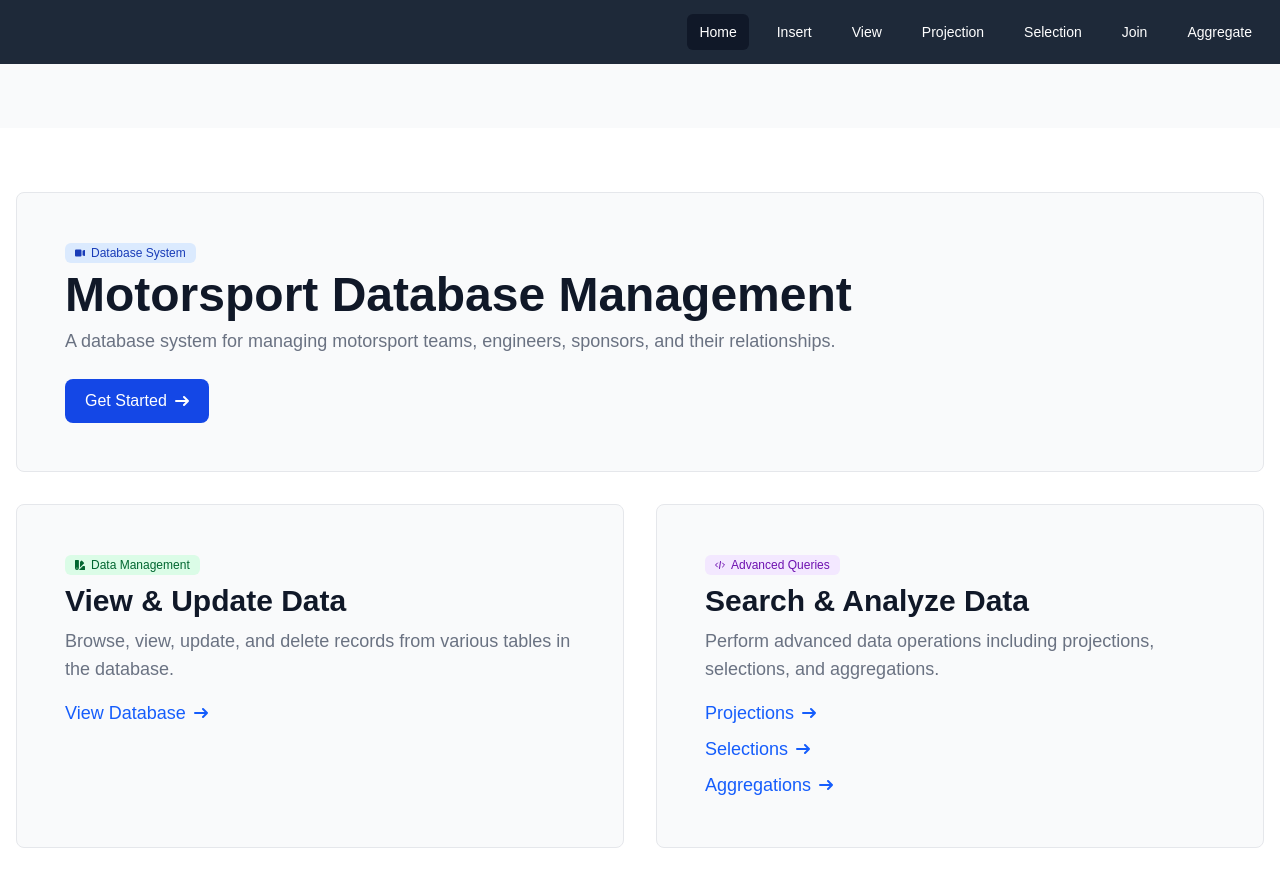
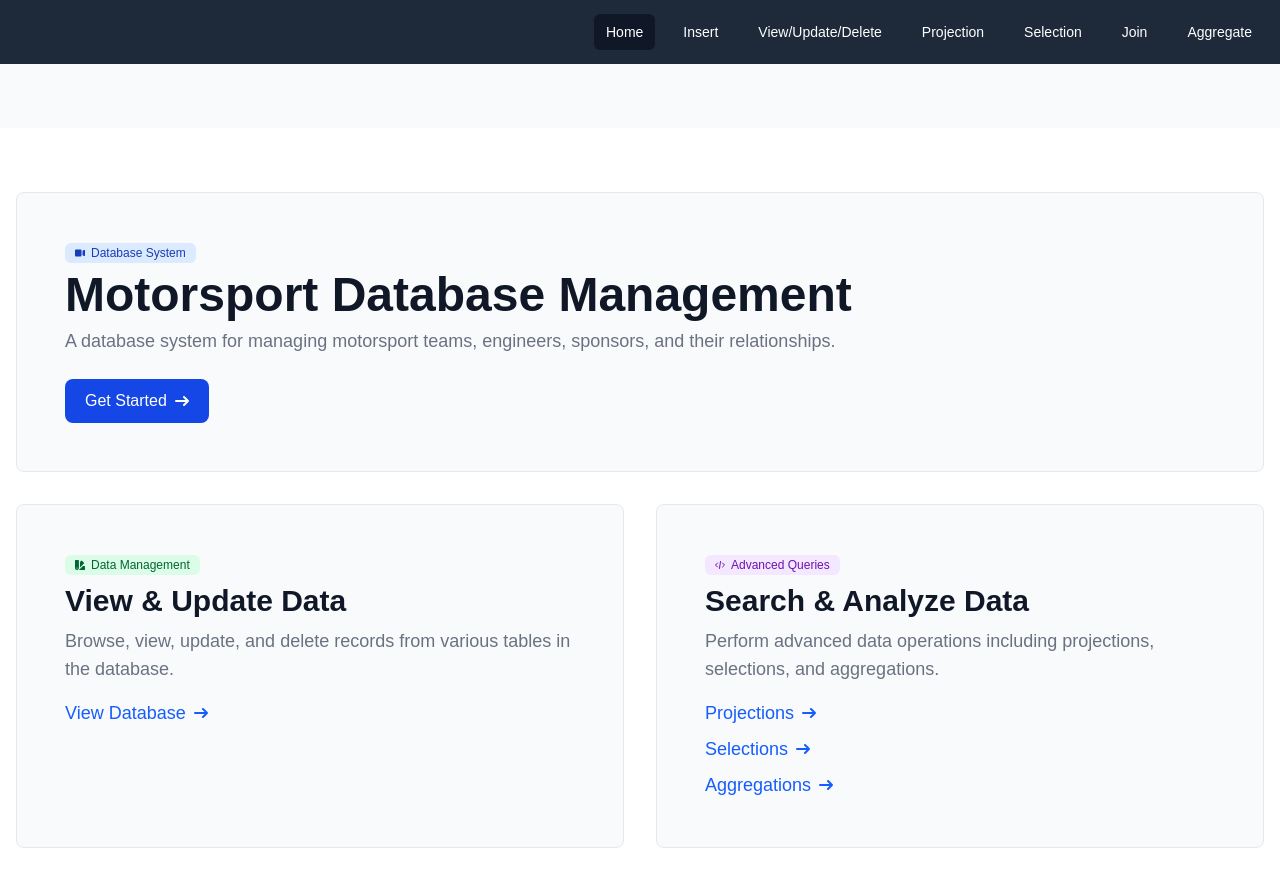
Before and after one commit to NOTDanOS/Motorsport_Database, a Next.js app in the folder frontend/: page / in a window 1280 px wide. Shown: the top 886 px of the page. Built offline with nearby package versions, Linux system fonts and the light colour scheme.

Commit message:
Attempt to fix incorrect route path for the teams in all series route

```diff
--- a/frontend/src/components/Navbar.js
+++ b/frontend/src/components/Navbar.js
@@ -6,7 +6,7 @@ import { usePathname } from "next/navigation";
 const navigation = [
   { name: "Home", href: "/" },
   { name: "Insert", href: "/insert" },
-  { name: "View", href: "/view" },
+  { name: "View/Update/Delete", href: "/view" },
   { name: "Projection", href: "/projection" },
   { name: "Selection", href: "/selection" },
   { name: "Join", href: "/join" },
```
Also changed, not shown: 1 other file (tests, documents, lock files or other folders).
